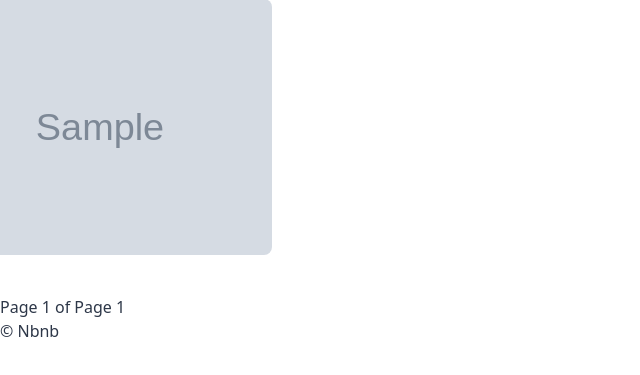
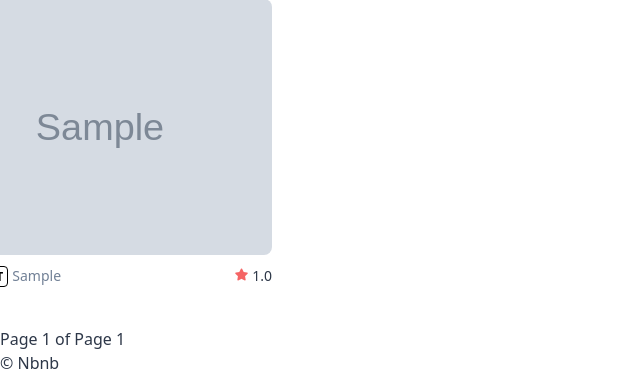
Before and after one commit to BunnnyBin/airbnb-clone, a Django app: page / in a window 1280 px wide; the page is wider, and only the part inside the window is pictured. Shown: the part 609-984 px from the top of that part, without its empty margins (0-640 px from the left). Before the commit the page ends 946 px from the top of that part, so only its background shows below. Run offline with Django 3.2, Linux system fonts and the light colour scheme; tables that the repository leaves empty hold one stand-in row (values such as "Sample post"); grey boxes marked "Sample" are stand-in pictures; style sheets or scripts are compiled from the project's sources; some libraries are stand-ins or nearby versions.

Commit message:
#20.6 Room Cards part Two

```diff
--- a/rooms/models.py
+++ b/rooms/models.py
@@ -95,7 +95,7 @@ class Room(core_models.TimeStampedModel):
         for review in all_reviews:
             all_ratings += review.rating_average()
         if len(all_reviews) != 0:
-            return round(all_ratings / len(all_reviews))
+            return round(all_ratings / len(all_reviews), 2)
         else:
             return 0
 
--- a/rooms/views.py
+++ b/rooms/views.py
@@ -24,7 +24,7 @@ from . import models, forms
 
 class HomeView(ListView):
     model = models.Room
-    paginate_by = 10
+    paginate_by = 12
     paginate_orphans = 5
     ordering = "created"
     context_object_name = "rooms"
--- a/templates/base.html
+++ b/templates/base.html
@@ -6,8 +6,9 @@
     <meta charset="UTF-8">
     <title>{% block page_title %}{% endblock page_title %}| Nbnb</title>
     <link rel="stylesheet" href="{% static "css/styles.css" %}">
+    <link rel="stylesheet" href="https://use.fontawesome.com/releases/v5.11.2/css/all.css">
 </head>
-<body class="text-gray-800 mt-24">
+<body class="text-gray-800 mt-24 font-light">
 <header class="container max-w-full flex items-center justify-between inset-0 px-6 h-20 border-b border-gray-400 fixed bg-white">
     <div class="flex items-center w-1/3">
         <a href="{% url "core:home" %}" class="mr-6">
@@ -15,7 +16,8 @@
         </a>
         {% block search_bar %}
             <form method="get" action="{% url "rooms:search" %}" class="w-9/12">
-                <input class="search-box border px-5 py-3 font-medium text-gray-900 placeholder-gray-600 rounded-sm w-full shadow-md hover:shadow-lg focus:outline-none" name="city" placeholder="Search by City"/>
+                <input class="search-box border px-5 py-3 font-medium text-gray-900 placeholder-gray-600 rounded-sm w-full shadow-md hover:shadow-lg focus:outline-none"
+                       name="city" placeholder="Search by City"/>
             </form>
         {% endblock %}
     </div>
--- a/templates/partial/room_card.html
+++ b/templates/partial/room_card.html
@@ -1,3 +1,14 @@
 <div class="w-1/4 mb-10 px-2">
-    <div class="w-full h-64 bg-cover bg-center rounded-lg" style="background-image: url({{ room.first_photo }});"></div>
+    <div class="w-full h-64 bg-cover bg-center rounded-lg mb-2" style="background-image: url({{ room.first_photo }});"></div>
+    <div class="flex justify-between">
+        <div>
+            {% if room.host.superhost %}
+                <span class="uppercase font-bold text-xs border border-black text-black rounded py-px px-1">Superhost</span>
+            {% endif %}
+            <span class="text-sm text-gray-600">{{ room.city }}</span>
+        </div>
+        <span class="text-sm flex items-center">
+            <i class="fas fa-star text-red-500 text-xs mr-1"></i> {{ room.total_rating }}
+        </span>
+    </div>
 </div>
```
